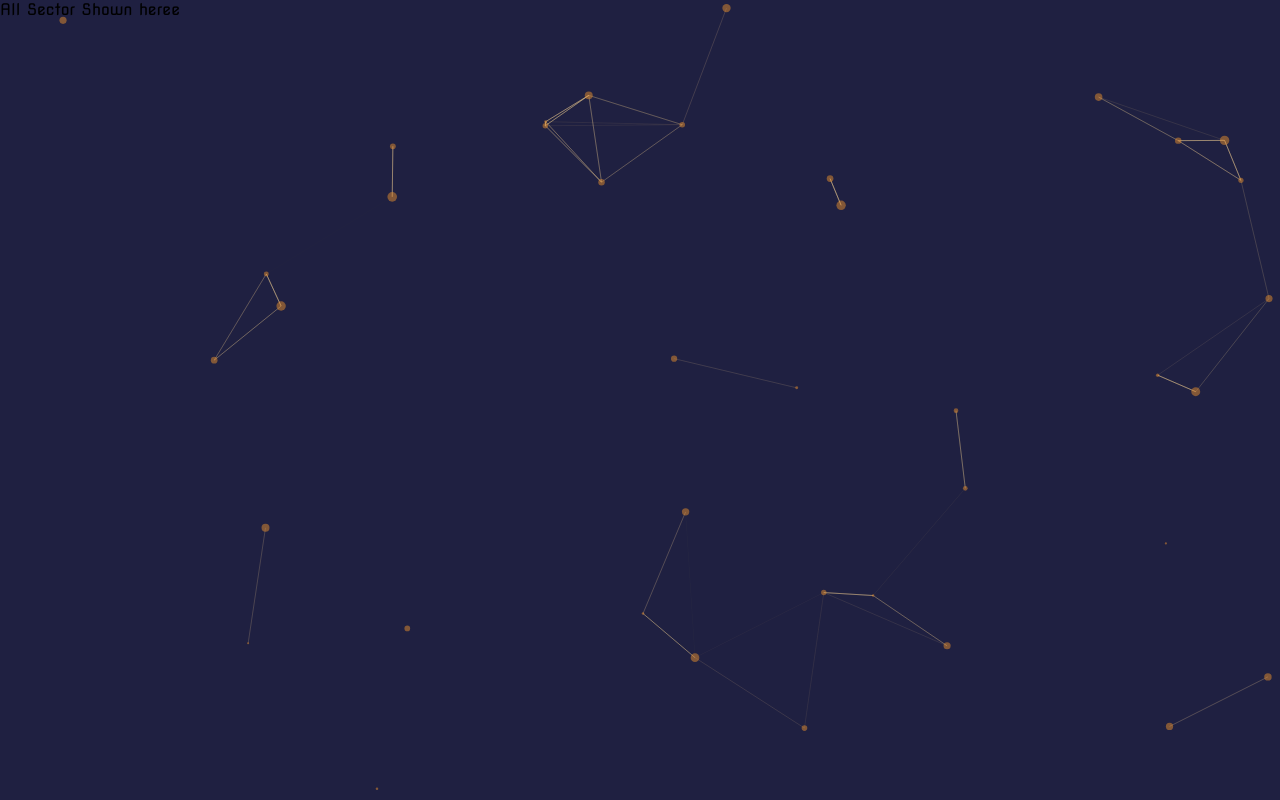
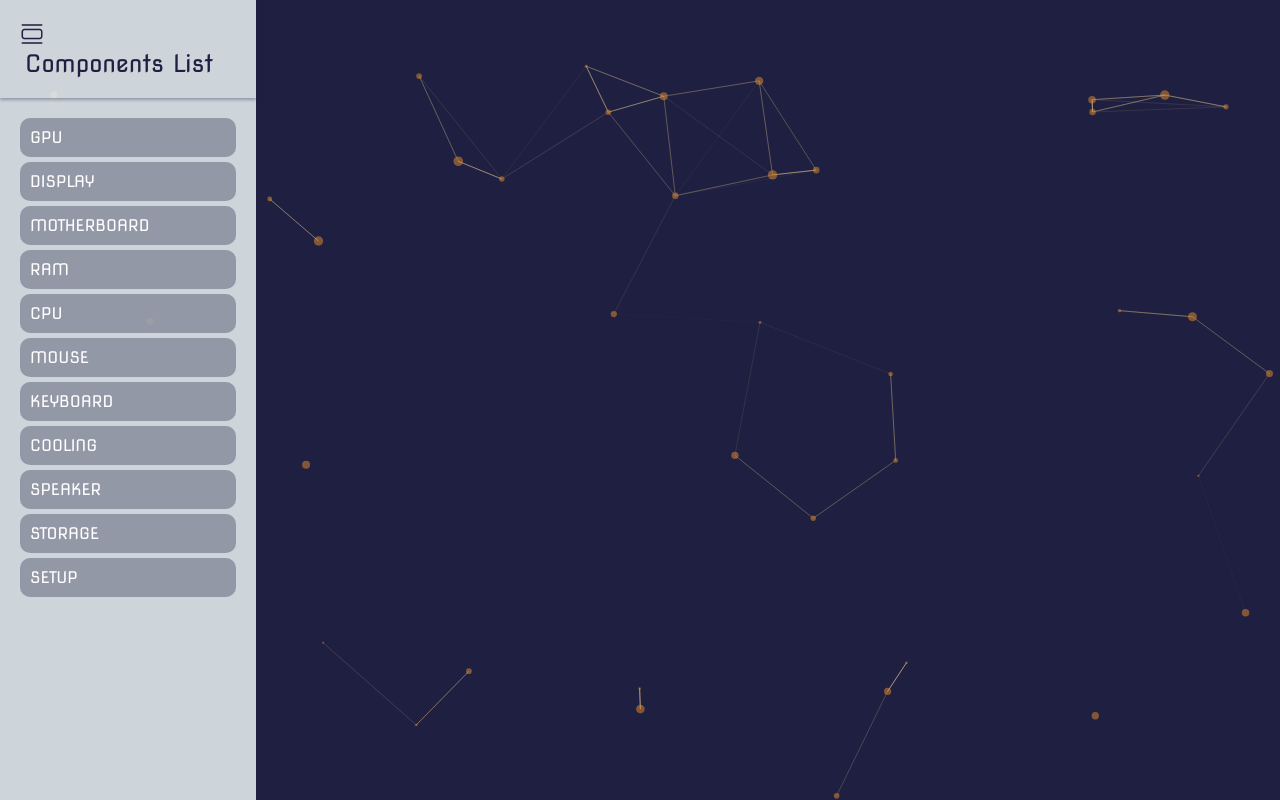
Before and after one commit to SalamPS/TekkomFiber, a Next.js app: page /components in a window 1280 px wide. Built offline with nearby package versions, Linux system fonts and the light colour scheme.

Commit message:
feat(component): Components List

```diff
--- a/src/app/components/components.css
+++ b/src/app/components/components.css
@@ -4,4 +4,50 @@
   overflow: hidden;
   height: 100vh;
   width: 100vw;
+  display: flex;
+}
+#Components .particles {
+  z-index: 1;
+}
+#Components #sectorList {
+  position: relative;
+  color: #1F2041;
+  z-index: 2;
+}
+@media screen and (min-width: 1000px) {
+  #Components #sectorList {
+    width: 20%;
+    height: 100%;
+    background-color: rgba(232, 241, 242, 0.8666666667);
+  }
+}
+#Components #sectorList .head {
+  box-shadow: 0 2px 3px rgba(31, 32, 65, 0.3333333333);
+  font-size: 24px;
+  padding: 20px;
+  width: 100%;
+}
+#Components #sectorList .head .title {
+  display: inline-block;
+  margin-left: 5px;
+}
+#Components #sectorList .body {
+  padding: 20px;
+}
+#Components #sectorList .body .box {
+  color: white;
+  width: 100%;
+  margin-bottom: 5px;
+  background-color: rgba(31, 32, 65, 0.3333333333);
+  border-radius: 10px;
+  padding: 10px;
+}
+#Components #sectorPreview {
+  position: relative;
+  flex-grow: 1;
+  z-index: 2;
+}
+#Components #sectorPreview.shown {
+  -webkit-backdrop-filter: blur(1px);
+          backdrop-filter: blur(1px);
 }/*# sourceMappingURL=components.css.map */
--- a/src/app/components/page.jsx
+++ b/src/app/components/page.jsx
@@ -1,3 +1,6 @@
+'use client'
+
+import { useEffect, useState } from 'react'
 import styles from './components.css'
 
 import Image from 'next/image'
@@ -5,10 +8,39 @@ import list from '../../components/list'
 import ParticlesContainer from '../../components/ParticlesContainer'
 
 function Components() {
+  const [active, setActive] = useState(-1)
+
+  const sectors = list.reduce((result, item) => {
+    const group = item.sector;
+    if (!result[group]) {
+      result[group] = [];
+    }
+    result[group].push(item);
+    return result;
+  }, {});
+
+  const activate = (hit) => setActive(hit);
+  const deactivate = () => setActive(-1);
+
   return (
     <div id="Components">
       <ParticlesContainer amount={80}/>
-      All Sector Shown heree
+      <div id="sectorList">
+        <div className="head">
+          <i className="bi bi-view-list"></i>
+          <span className='title'>Components List</span>
+        </div>
+        <div className="body">
+          {Object.entries(sectors).map(([sector]) => (
+            <div key={sector} className='box'>
+              <span className="title">{sector.toUpperCase()}</span>
+            </div>
+          ))}
+        </div>
+      </div>
+      <div id="sectorPreview">
+
+      </div>
     </div>
   )
 }
```
